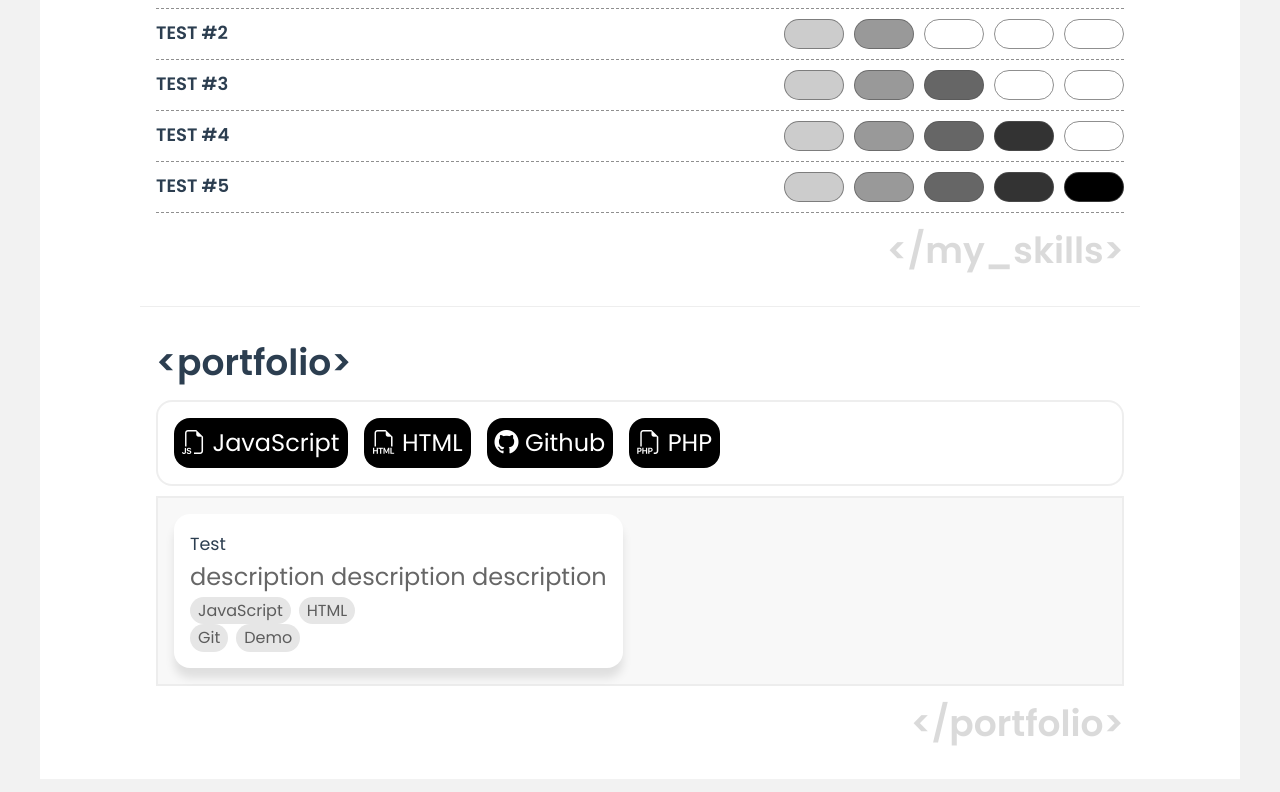
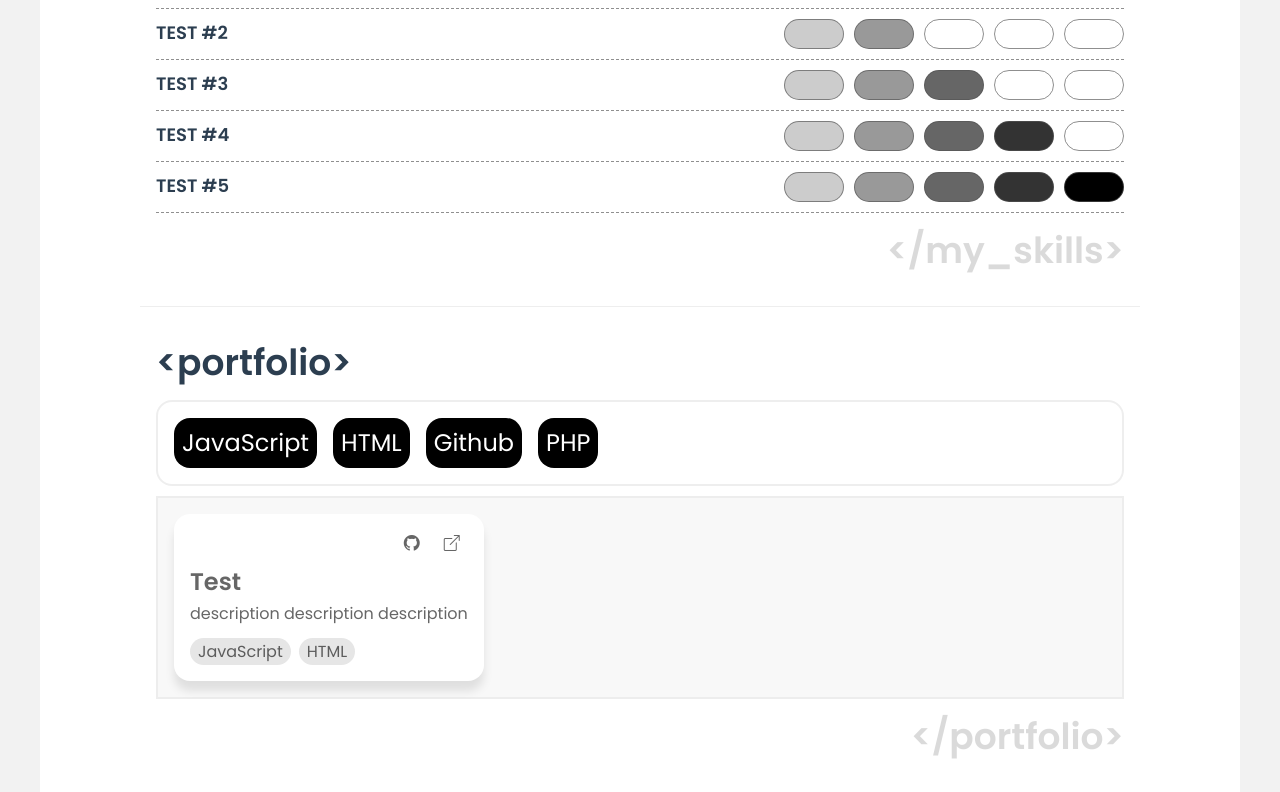
Before and after one commit to julianandreszb/portfolio-vue-3, a Vue app: page / in a window 1280 px wide. Shown: the part 938-1730 px from the top of the page. Built offline with nearby package versions, Linux system fonts and the light colour scheme.

Commit message:
allow style bind for VTag.vue

```diff
--- a/app.config.json
+++ b/app.config.json
@@ -35,25 +35,21 @@
         {
           "id": "javascript",
           "label": "JavaScript",
-          "icon": { "class": "bi-filetype-js" },
           "isActive" : true
         },
         {
           "id": "html",
           "label": "HTML",
-          "icon": { "class": "bi-filetype-html" },
           "isActive" : true
         },
         {
           "id": "github",
           "label": "Github",
-          "icon": { "class": "bi-github" },
           "isActive" : true
         },
         {
           "id": "php",
           "label": "PHP",
-          "icon": { "class": "bi-filetype-php" },
           "isActive" : true
         }
       ]
--- a/src/assets/sass/base/base.scss
+++ b/src/assets/sass/base/base.scss
@@ -1,4 +1,4 @@
-@import url('https://fonts.googleapis.com/css2?family=Poppins:wght@400;500;600;700&display=swap');
+@import url('https://fonts.googleapis.com/css2?family=Poppins:wght@300;400;500;600;700&display=swap');
 
 /* color palette from <https://github.com/vuejs/theme> */
 :root {
--- a/src/components/VCard.vue
+++ b/src/components/VCard.vue
@@ -7,24 +7,27 @@ defineProps<{ card: ICard }>()
 
 <template>
   <article>
+    <div class="link-icon-container" v-if="card.linkIcons">
+      <VTag v-for="linkIcon in card.linkIcons" :tag="linkIcon" :key="linkIcon.id" />
+    </div>
     <h3>{{ card.title }}</h3>
     <p>{{ card.description }}</p>
     <div class="tag-container" v-if="card.tags">
       <VTag v-for="tag in card.tags" :tag="tag" :key="tag.id" />
-    </div>
-    <div class="link-icon-container" v-if="card.linkIcons">
-      <VTag v-for="linkIcon in card.linkIcons" :tag="linkIcon" :key="linkIcon.id" />
     </div>
   </article>
 </template>
 
 <style scoped lang="scss">
 article {
+  display: flex;
+  flex-direction: column;
   background-color: var(--color-background);
   padding-block: 1.6rem;
   padding-inline: 1.6rem;
   border-radius: 16px;
   box-shadow: 0 10px 10px 0 rgba(0, 0, 0, 0.1);
+  gap: 1.6rem;
 
   .tag-container,
   .link-icon-container {
@@ -32,5 +35,9 @@ article {
     flex-direction: row;
     gap: 0.8rem;
   }
+
+  .link-icon-container {
+    justify-content: right;
+  }
 }
 </style>
--- a/src/components/VTag.vue
+++ b/src/components/VTag.vue
@@ -5,7 +5,7 @@ defineProps<{ tag: ITag }>()
 </script>
 
 <template>
-  <span :data-testid="tag.id" :class="{ active: tag.isActive }">
+  <span :data-testid="tag.id" :class="{ active: tag.isActive }" :style="tag.style">
     <i v-if="tag?.icon?.class" :class="tag.icon.class" :style="tag.icon.style"></i>
     {{ tag.label }}
   </span>
--- a/src/components/VTagFilter.vue
+++ b/src/components/VTagFilter.vue
@@ -41,7 +41,7 @@ function handleTagClick(tag: ITag) {
     background-color: #e6e6e6;
 
     color: var(--color-text-black-60);
-    font-size: 1.8rem;
+    font-size: 1.6rem;
     font-weight: 400;
 
     &:hover {
--- a/src/components/blocks/VPortfolio.vue
+++ b/src/components/blocks/VPortfolio.vue
@@ -48,12 +48,24 @@ function handleTagSelected(tagOperation: TagFilterOperation) {
         linkIcons: [
           {
             id: 'git',
-            label: 'Git',
+            label: '',
+            style: {
+              'background-color': 'transparent'
+            },
+            icon: {
+              class: 'bi-github'
+            },
             isActive: false
           },
           {
             id: 'demo',
-            label: 'Demo',
+            label: '',
+            style: {
+              'background-color': 'transparent'
+            },
+            icon: {
+              class: 'bi-box-arrow-up-right'
+            },
             isActive: false
           }
         ]
@@ -78,7 +90,25 @@ function handleTagSelected(tagOperation: TagFilterOperation) {
   padding-block: 1.6rem;
   padding-inline: 1.6rem;
 
-  @mixin tag-base-item {
+  :deep(article) {
+    h3 {
+      color: var(--color-text-black-60);
+      font-size: 2.4rem;
+      font-weight: 600;
+      line-height: 1.6rem;
+    }
+
+    p {
+      color: var(--color-text-black-60);
+      font-size: 16px;
+      font-style: normal;
+      font-weight: 400;
+      line-height: 1.6rem;
+    }
+  }
+
+  :deep(.tag-container),
+  :deep(.link-icon-container) {
     span {
       display: inline-block;
       padding-block: 0.1rem;
@@ -91,12 +121,5 @@ function handleTagSelected(tagOperation: TagFilterOperation) {
       font-weight: 400;
     }
   }
-
-  :deep(.tag-container) {
-    @include tag-base-item;
-  }
-  :deep(.link-icon-container) {
-    @include tag-base-item;
-  }
 }
 </style>
--- a/src/utils/typeScriptDefinitions/ITag.ts
+++ b/src/utils/typeScriptDefinitions/ITag.ts
@@ -1,6 +1,7 @@
 interface ITag {
   id: string
   label: string
+  style?: Record<string, string>
   icon?: { class: string; style?: Record<string, string> }
   isActive?: boolean
 }
```
